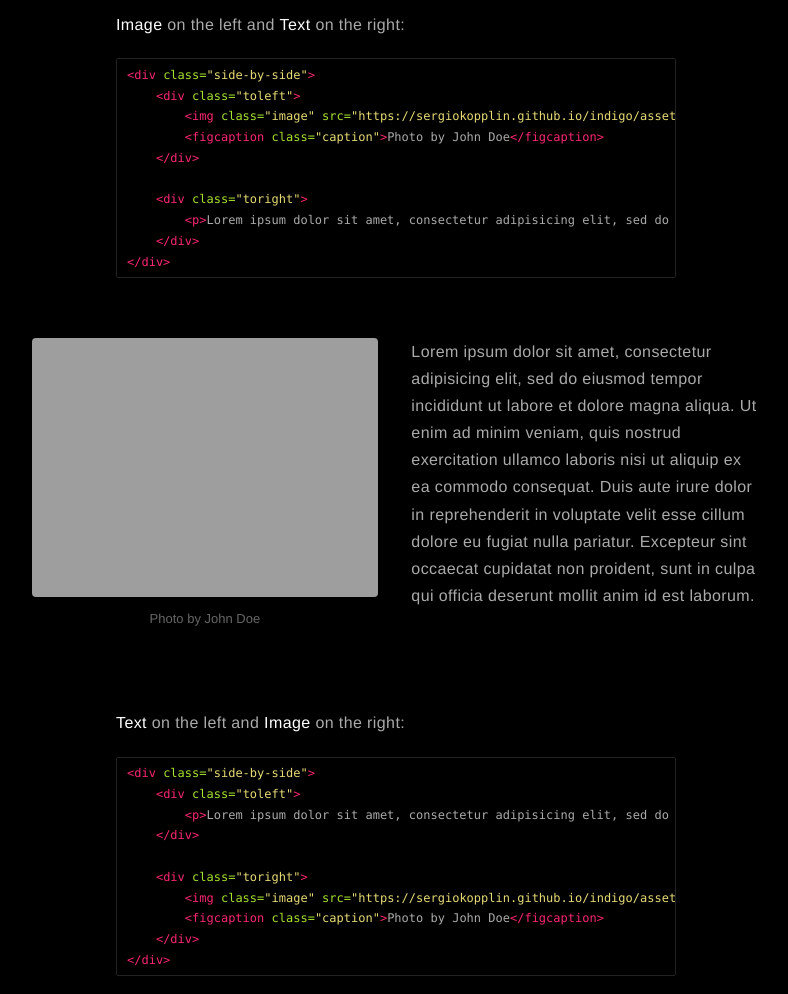
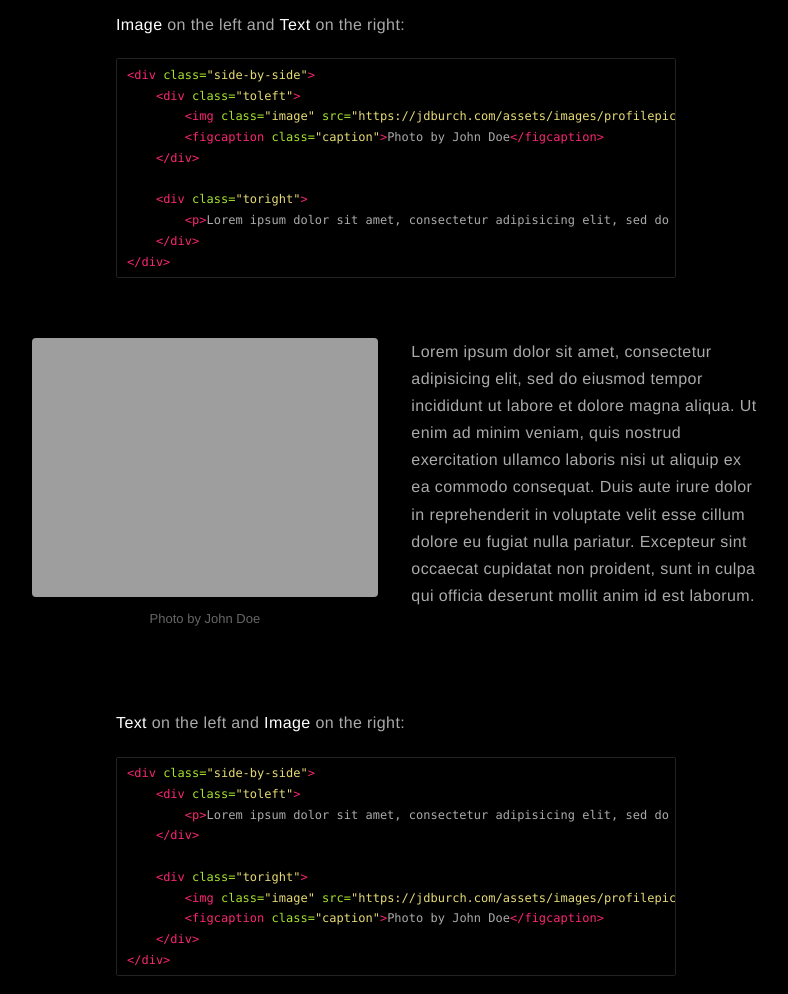
Before and after one commit to JDBurchHuzzah/jdburchhuzzah.github.io, a Jekyll site: the page built from _posts/2015-02-24-markdown-extra-components.markdown, in a window 1280 px wide and 1400 px high, scrolled down 1070 px. Shown: the part 151-1145 px from the top of the window, without its empty margins (244-1032 px from the left). Built offline with Jekyll 4.4.1, drawn with Linux system fonts in a browser that asks for light colours; nearby versions of some CDN libraries; comment, search, counter and statistics services are not loaded; some of the changed lines change nothing that is shown.

Commit message:
Update _config.yml

```diff
--- a/_config.yml
+++ b/_config.yml
@@ -20,7 +20,7 @@
 resume-external: true
 resume-url: https://google.com/?q=my+resume
 
-url: https://sergiokopplin.github.io/indigo
+url: https://jdburch.com
 # your url: https://USERNAME.github.io
 
 permalink: /:title/
```
